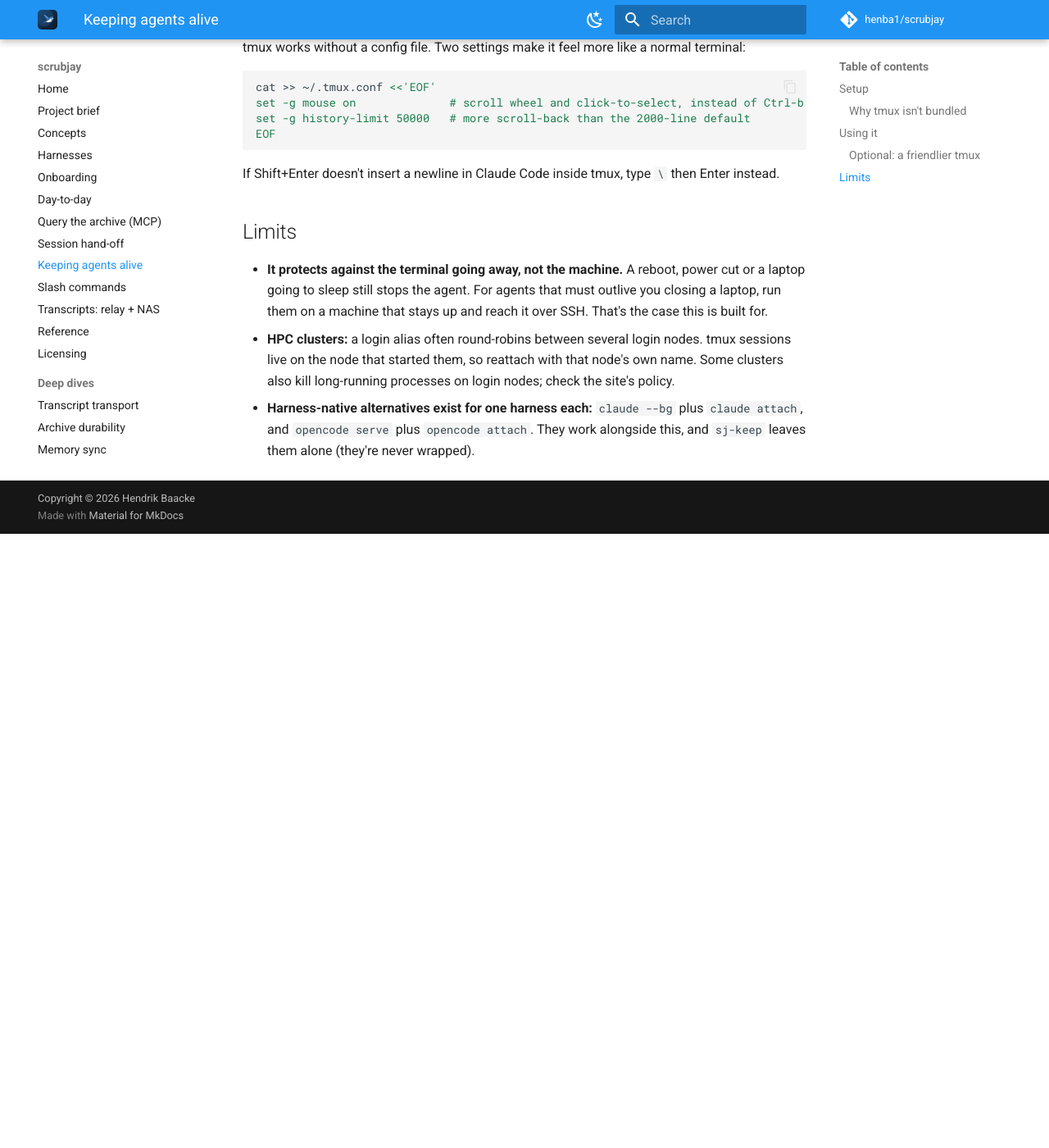
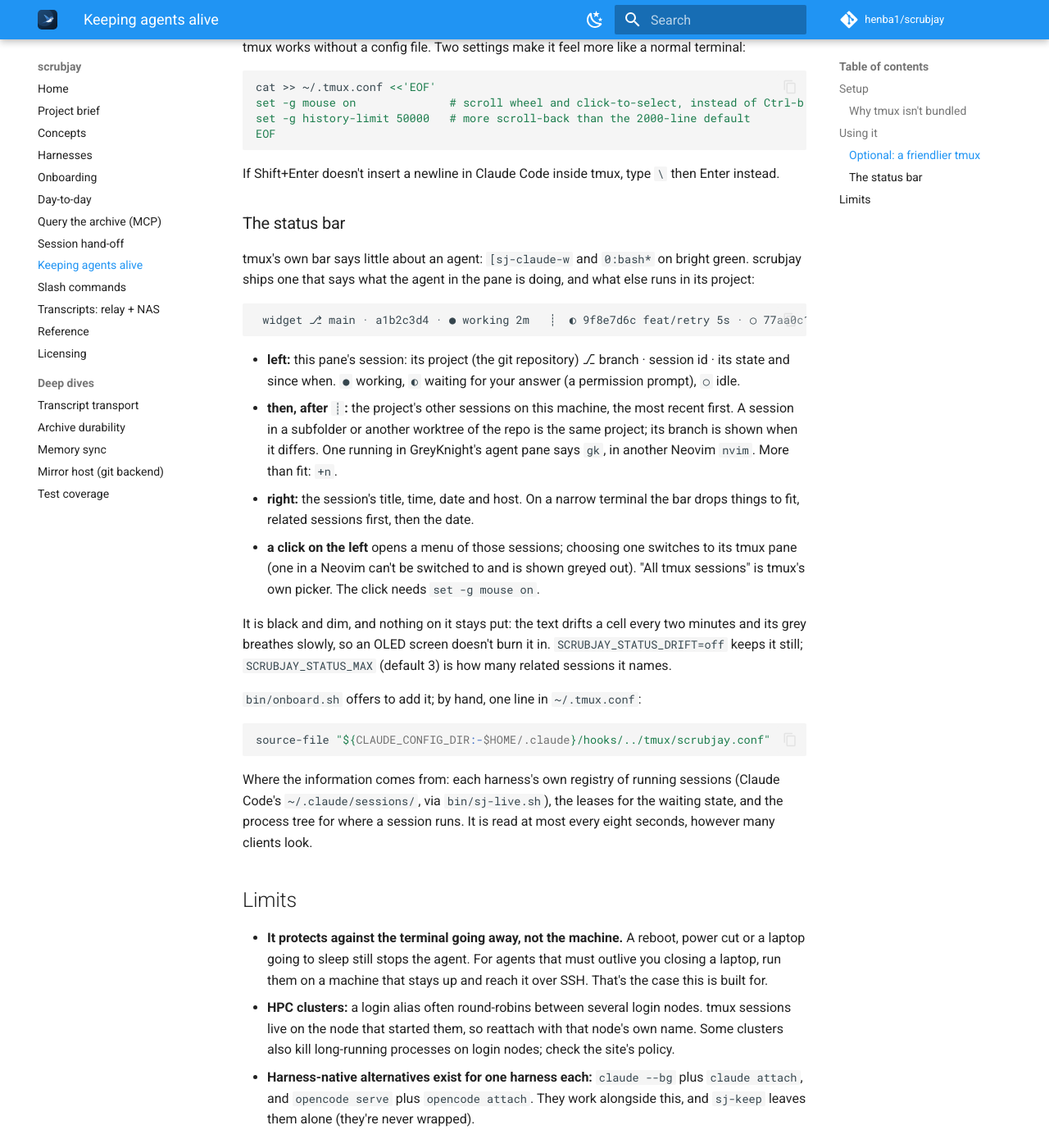
Before and after one commit to henba1/scrubjay, an MkDocs documentation site: the page built from docs/keep-alive.md, in a window 1280 px wide and 1400 px high, scrolled down 2067 px. Shown: the whole window at 82% size. Built offline with MkDocs 1.6.1 and Material for MkDocs 9.7.7, drawn with Linux system fonts in a browser that asks for light colours; comment, search, counter and statistics services are not loaded; before the commit the page ends 2718 px from its top, so only the background shows below that.

Commit message:
sj-status: the agents in tmux's status bar, and a click to switch between them (#118)
* sj-status: the agents in tmux's status bar, and a click to switch between them

tmux's own bar said little: [sj-claude-w, 0:bash*, on bright green. tmux/scrubjay.conf draws one from
bin/sj-status.sh instead, black and dim for OLED screens:

  widget ⎇ main · a1b2c3d4 · ● working 2m   ┊  ◐ 9f8e7d6c feat/retry 5s · ○ 77aa0c1e gk 1m

Left, this pane's session: its project (the git repository, worktrees included) ⎇ branch · session
id · working / waiting / idle and since when. Then the project's other sessions on this machine, a
branch shown where it differs, one in GreyKnight's agent pane as gk. Right: title, time, date, host.
The bar fits the client's width (related sessions become +n, then the date goes). A click on the left
opens a menu of the project's sessions, and choosing one switches to its tmux pane; tmux 3.3 has no
click ranges within the left part, so a menu it is.

Built on bin/sj-live.sh's sessions (every harness's registry) and its leases (waiting: a permission
prompt), with the process tree for where a session runs. Collected at most every 8 s into a cache, so
a refresh costs ~20 ms. Nothing stays put: the text drifts a cell every 2 minutes, its grey breathes.
bin/onboard.sh offers the source-file line for ~/.tmux.conf; docs/keep-alive.md describes it.

Co-Authored-By: Claude <noreply@anthropic.com>

* test_status: the stand-in nvim is a script - ubuntu-26.04's multi-call coreutils has no nvim

A copy of sleep named nvim ran uutils' coreutils, which picks its tool by name: 'unknown program
nvim', the process was gone, and the gk label could not be found.

Co-Authored-By: Claude <noreply@anthropic.com>

---------

Co-authored-by: Claude <noreply@anthropic.com>

````diff
--- a/docs/keep-alive.md
+++ b/docs/keep-alive.md
@@ -79,6 +79,41 @@ EOF
 
 If Shift+Enter doesn't insert a newline in Claude Code inside tmux, type `\` then Enter instead.
 
+### The status bar
+
+tmux's own bar says little about an agent: `[sj-claude-w` and `0:bash*` on bright green. scrubjay
+ships one that says what the agent in the pane is doing, and what else runs in its project:
+
+```text
+ widget ⎇ main · a1b2c3d4 · ● working 2m   ┊  ◐ 9f8e7d6c feat/retry 5s · ○ 77aa0c1e gk 1m      Retry backoff · 18:40 · Mon 9 Nov · henpi
+```
+
+- **left:** this pane's session: its project (the git repository) ⎇ branch · session id · its state
+  and since when. `●` working, `◐` waiting for your answer (a permission prompt), `○` idle.
+- **then, after `┊`:** the project's other sessions on this machine, the most recent first. A
+  session in a subfolder or another worktree of the repo is the same project; its branch is shown
+  when it differs. One running in GreyKnight's agent pane says `gk`, in another Neovim `nvim`. More
+  than fit: `+n`.
+- **right:** the session's title, time, date and host. On a narrow terminal the bar drops things to
+  fit, related sessions first, then the date.
+- **a click on the left** opens a menu of those sessions; choosing one switches to its tmux pane
+  (one in a Neovim can't be switched to and is shown greyed out). "All tmux sessions" is tmux's own
+  picker. The click needs `set -g mouse on`.
+
+It is black and dim, and nothing on it stays put: the text drifts a cell every two minutes and its
+grey breathes slowly, so an OLED screen doesn't burn it in. `SCRUBJAY_STATUS_DRIFT=off` keeps it
+still; `SCRUBJAY_STATUS_MAX` (default 3) is how many related sessions it names.
+
+`bin/onboard.sh` offers to add it; by hand, one line in `~/.tmux.conf`:
+
+```sh
+source-file "${CLAUDE_CONFIG_DIR:-$HOME/.claude}/hooks/../tmux/scrubjay.conf"
+```
+
+Where the information comes from: each harness's own registry of running sessions (Claude Code's
+`~/.claude/sessions/`, via `bin/sj-live.sh`), the leases for the waiting state, and the process tree
+for where a session runs. It is read at most every eight seconds, however many clients look.
+
 ## Limits
 
 - **It protects against the terminal going away, not the machine.** A reboot, power cut or a
````
Also changed, not shown: AGENTS.md (+5 -0 lines), 4 other files.
